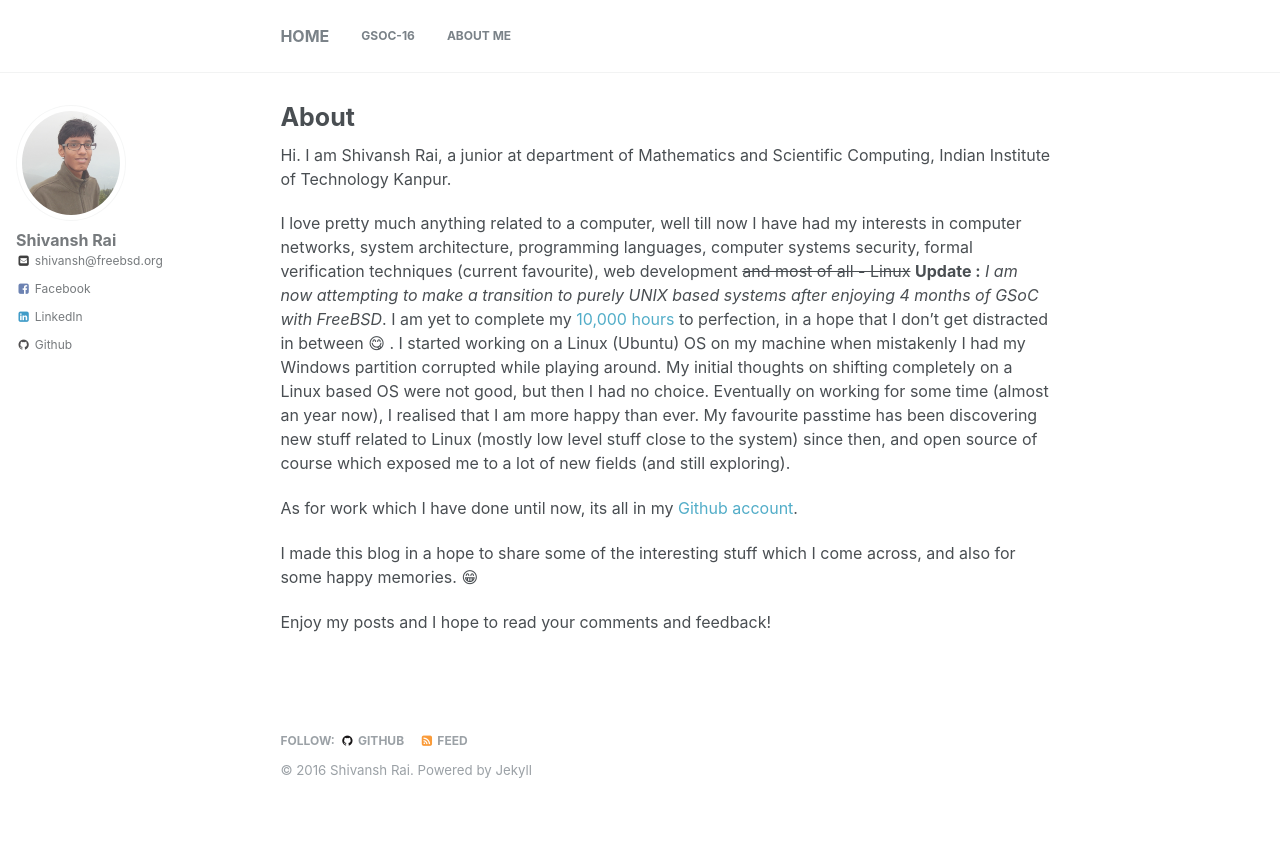
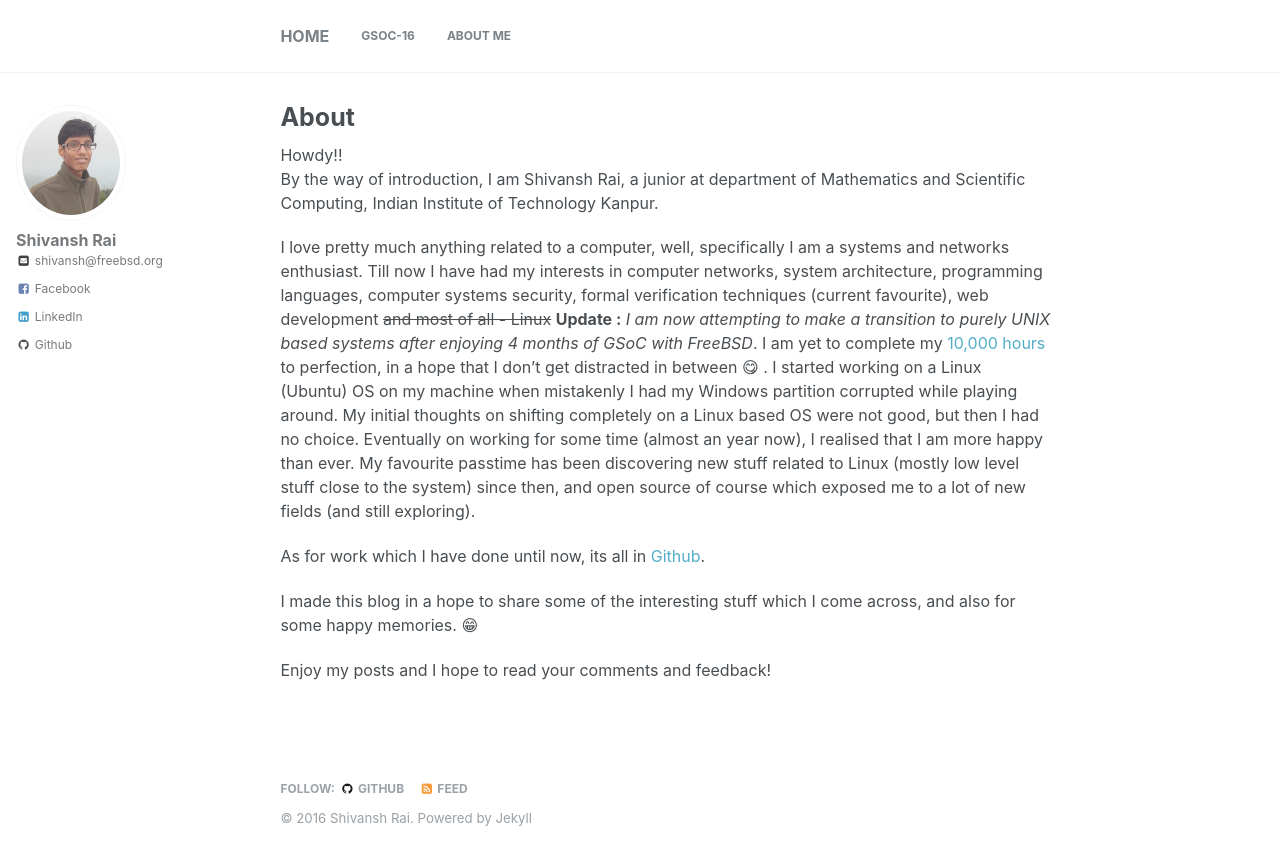
Before and after one commit to shivansh/shivansh.github.io, a Jekyll site: the page built from _pages/about.md, in a window 1280 px wide. Shown: the top 865 px of the page. Built offline with Jekyll 4.4.1, drawn with Linux system fonts in a browser that asks for light colours.

Commit message:
Update About page

```diff
--- a/_pages/about.md
+++ b/_pages/about.md
@@ -5,11 +5,12 @@
 permalink: /about
 ---
 
-Hi. I am Shivansh Rai, a junior at department of Mathematics and Scientific Computing, Indian Institute of Technology Kanpur.
+Howdy!! <br>
+By the way of introduction, I am Shivansh Rai, a junior at department of Mathematics and Scientific Computing, Indian Institute of Technology Kanpur.
 
-I love pretty much anything related to a computer, well till now I have had my interests in computer networks, system architecture, programming languages, computer systems security, formal verification techniques (current favourite), web development ~~and most of all - Linux~~ **Update :** _I am now attempting to make a transition to purely UNIX based systems after enjoying 4 months of GSoC with FreeBSD_. I am yet to complete my <a href="http://www.wisdomgroup.com/blog/10000-hours-of-practice/" target="_blank">10,000 hours</a> to perfection, in a hope that I don't get distracted in between &#x1F60B; . I started working on a Linux (Ubuntu) OS on my machine when mistakenly I had my Windows partition corrupted while playing around. My initial thoughts on shifting completely on a Linux based OS were not good, but then I had no choice. Eventually on working for some time (almost an year now), I realised that I am more happy than ever. My favourite passtime has been discovering new stuff related to Linux (mostly low level stuff close to the system) since then, and open source of course which exposed me to a lot of new fields (and still exploring).
+I love pretty much anything related to a computer, well, specifically I am a systems and networks enthusiast. Till now I have had my interests in computer networks, system architecture, programming languages, computer systems security, formal verification techniques (current favourite), web development ~~and most of all - Linux~~ **Update :** _I am now attempting to make a transition to purely UNIX based systems after enjoying 4 months of GSoC with FreeBSD_. I am yet to complete my <a href="http://www.wisdomgroup.com/blog/10000-hours-of-practice/" target="_blank">10,000 hours</a> to perfection, in a hope that I don't get distracted in between &#x1F60B; . I started working on a Linux (Ubuntu) OS on my machine when mistakenly I had my Windows partition corrupted while playing around. My initial thoughts on shifting completely on a Linux based OS were not good, but then I had no choice. Eventually on working for some time (almost an year now), I realised that I am more happy than ever. My favourite passtime has been discovering new stuff related to Linux (mostly low level stuff close to the system) since then, and open source of course which exposed me to a lot of new fields (and still exploring).
 
-As for work which I have done until now, its all in my [Github account](https://github.com/shivrai).
+As for work which I have done until now, its all in [Github](https://github.com/shivrai).
 
 I made this blog in a hope to share some of the interesting stuff which I come across, and also for some happy memories. &#x1F601;
 
```
